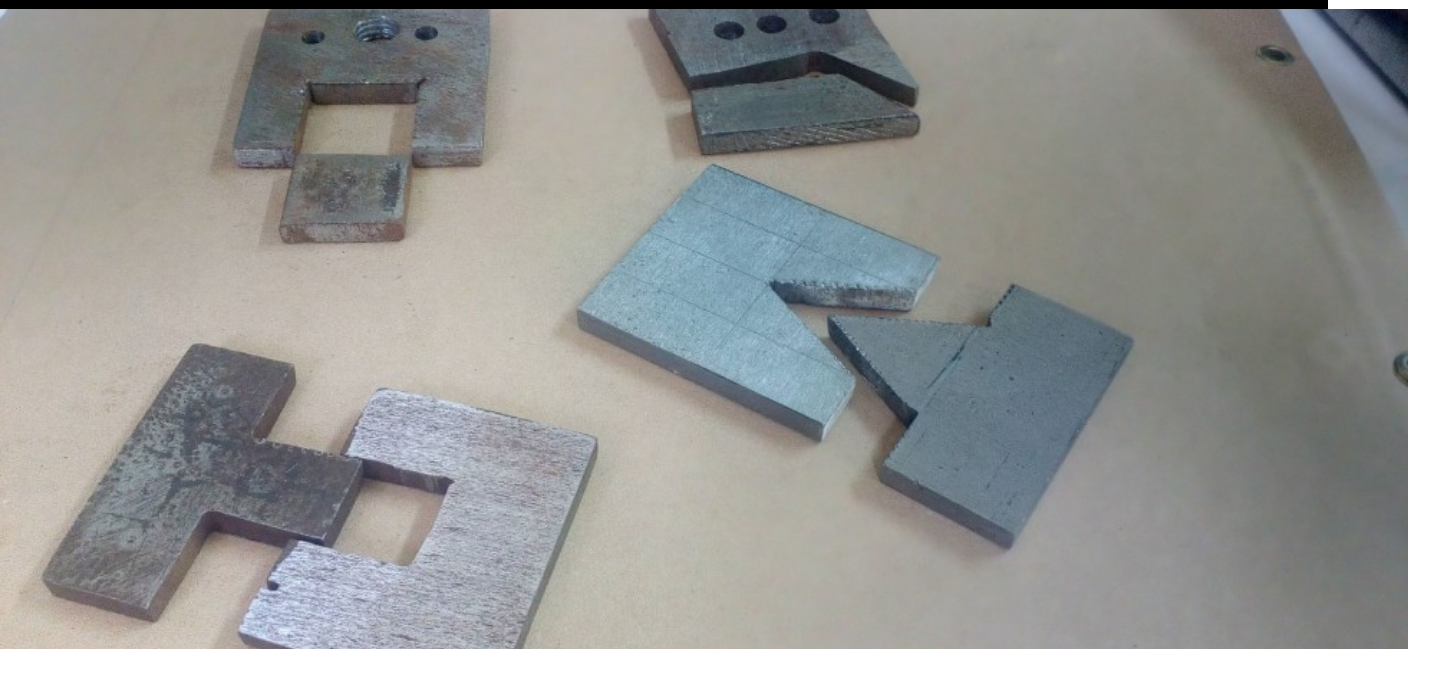
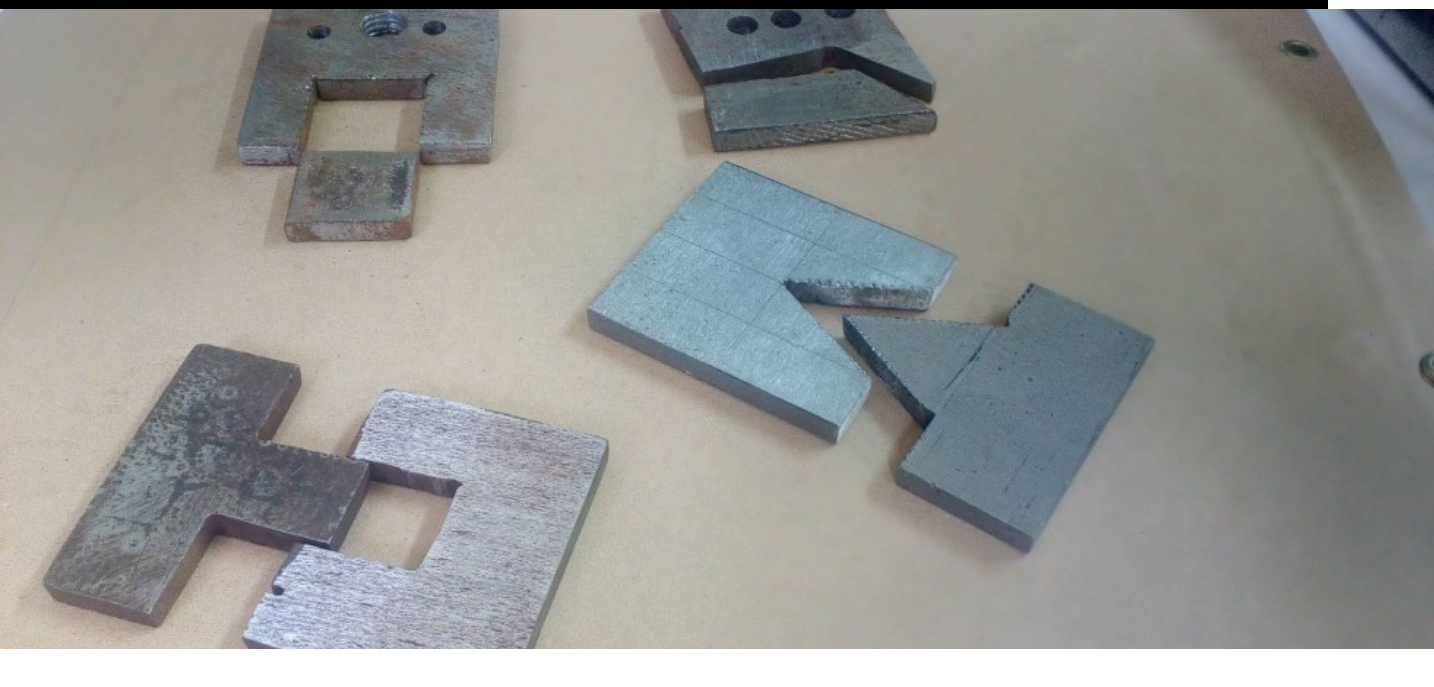
Before and after one commit to NikitaKalikar/m_welding, a plain HTML site: page index.html in a window 1280 px wide. Shown: the part 89-776 px from the top of the page, 1434 px wide, since content can reach past the window. Drawn offline with Linux system fonts and the light colour scheme; a web font is replaced by a local one.

Commit message:
Update style.css

```diff
--- a/style.css
+++ b/style.css
@@ -35,7 +35,7 @@
 
 .hero__section img{
     background-image: url(Carpentry.jpg);
-    width: 110vw;
+     width: 112vw;
     height: 80vh;
     object-fit: cover;
     background-position: center;
```
